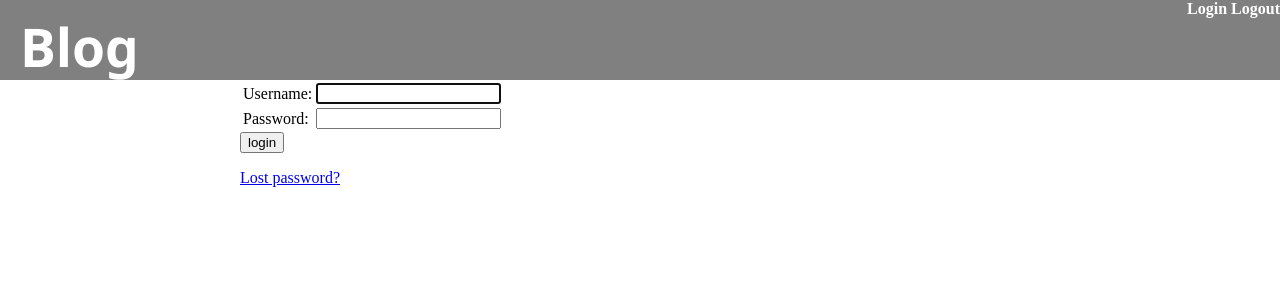
After one commit to mgh35/lab-zen_of_django, a Django app: page /accounts/login/ in a window 1280 px wide. The commit adds this page. Shown: the top 300 px of the page. Run offline with Django 3.2, Linux system fonts and the light colour scheme.

Commit message:
Add login

```diff
--- a/blog/blog/static/site.css
+++ b/blog/blog/static/site.css
@@ -10,12 +10,23 @@ body {
 }
 
 .banner {
+    float: left;
     font-size: 40pt;
     font-weight: bolder;
     font-family: 'Segoe UI', Tahoma, Geneva, Verdana, sans-serif;
     color: white;
     margin-top: 10px;
     margin-left: 20px;
+}
+
+.links {
+    float: right;
+}
+
+.link {
+    text-decoration: none;
+    color: white;
+    font-weight: bold;
 }
 
 .content {
--- a/blog/project/settings.py
+++ b/blog/project/settings.py
@@ -10,6 +10,7 @@ For the full list of settings and their values, see
 https://docs.djangoproject.com/en/3.1/ref/settings/
 """
 
+import os
 from pathlib import Path
 
 # Build paths inside the project like this: BASE_DIR / 'subdir'.
@@ -55,7 +56,7 @@ ROOT_URLCONF = "project.urls"
 TEMPLATES = [
     {
         "BACKEND": "django.template.backends.django.DjangoTemplates",
-        "DIRS": [],
+        "DIRS": [os.path.join(BASE_DIR, "templates")],
         "APP_DIRS": True,
         "OPTIONS": {
             "context_processors": [
@@ -112,3 +113,5 @@ USE_TZ = True
 # https://docs.djangoproject.com/en/3.1/howto/static-files/
 
 STATIC_URL = "/static/"
+
+LOGIN_REDIRECT_URL = "/"
--- a/blog/project/urls.py
+++ b/blog/project/urls.py
@@ -18,4 +18,8 @@ from django.urls import path
 from django.urls import include
 
 
-urlpatterns = [path("admin/", admin.site.urls), path("", include("blog.urls"))]
+urlpatterns = [
+    path("admin/", admin.site.urls),
+    path("accounts/", include("django.contrib.auth.urls")),
+    path("", include("blog.urls")),
+]
--- a/blog/blog/templates/base.html
+++ b/blog/templates/base.html
@@ -1,11 +1,15 @@
 <html>
   <head>
     <title>Blog</title>
-    <link rel="stylesheet" href="static/site.css">
+    <link rel="stylesheet" href="/static/site.css">
   </head>
   <body>
     <div class="navbar">
       <span class="banner">Blog</span>
+      <span class="links">
+        <a class="link" href="/accounts/login/">Login</a>
+        <a class="link" href="/accounts/logout/">Logout</a>
+      </span>
     </div>
     <div class="content">
       {% block content %}{% endblock %}
--- /dev/null
+++ b/blog/templates/registration/logged_out.html
@@ -0,0 +1,6 @@
+{% extends "base.html" %}
+
+{% block content %}
+  <p>You are now logged out.</p>
+  <a href="{% url 'login'%}">Click here to login again.</a>
+{% endblock %}
--- /dev/null
+++ b/blog/templates/registration/login.html
@@ -0,0 +1,37 @@
+{% extends "base.html" %}
+
+{% block content %}
+
+  {% if form.errors %}
+    <p>Your username and password didn't match. Please try again.</p>
+  {% endif %}
+
+  {% if next %}
+    {% if user.is_authenticated %}
+      <p>Your account doesn't have access to this page. To proceed,
+      please login with an account that has access.</p>
+    {% else %}
+      <p>Please login to see this page.</p>
+    {% endif %}
+  {% endif %}
+
+  <form method="post" action="{% url 'login' %}">
+    {% csrf_token %}
+    <table>
+      <tr>
+        <td>{{ form.username.label_tag }}</td>
+        <td>{{ form.username }}</td>
+      </tr>
+      <tr>
+        <td>{{ form.password.label_tag }}</td>
+        <td>{{ form.password }}</td>
+      </tr>
+    </table>
+    <input type="submit" value="login" />
+    <input type="hidden" name="next" value="{{ next }}" />
+  </form>
+
+  {# Assumes you setup the password_reset view in your URLconf #}
+  <p><a href="{% url 'password_reset' %}">Lost password?</a></p>
+
+{% endblock %}
```
Also changed, not shown: references.md (+4 -0 lines).
